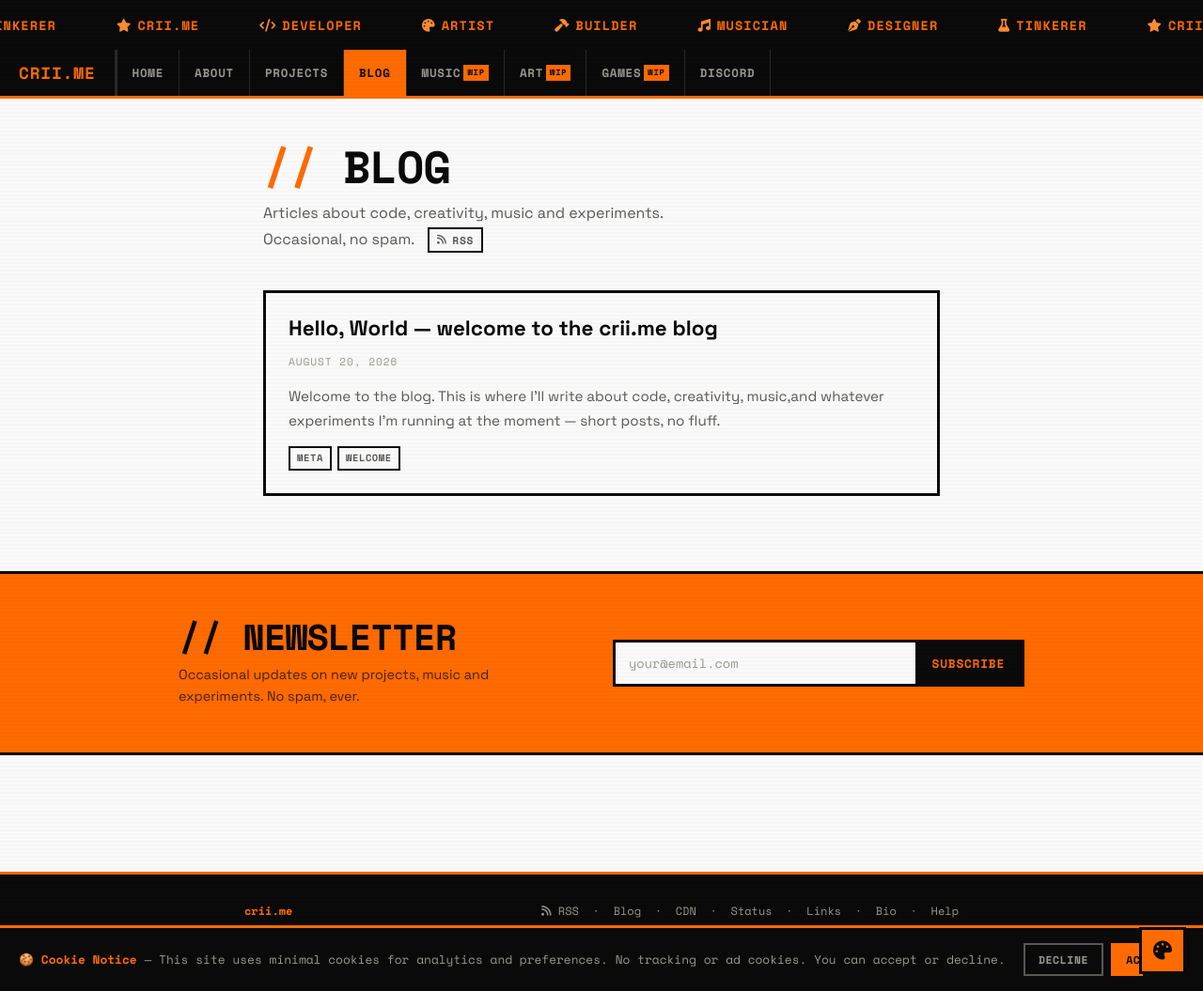
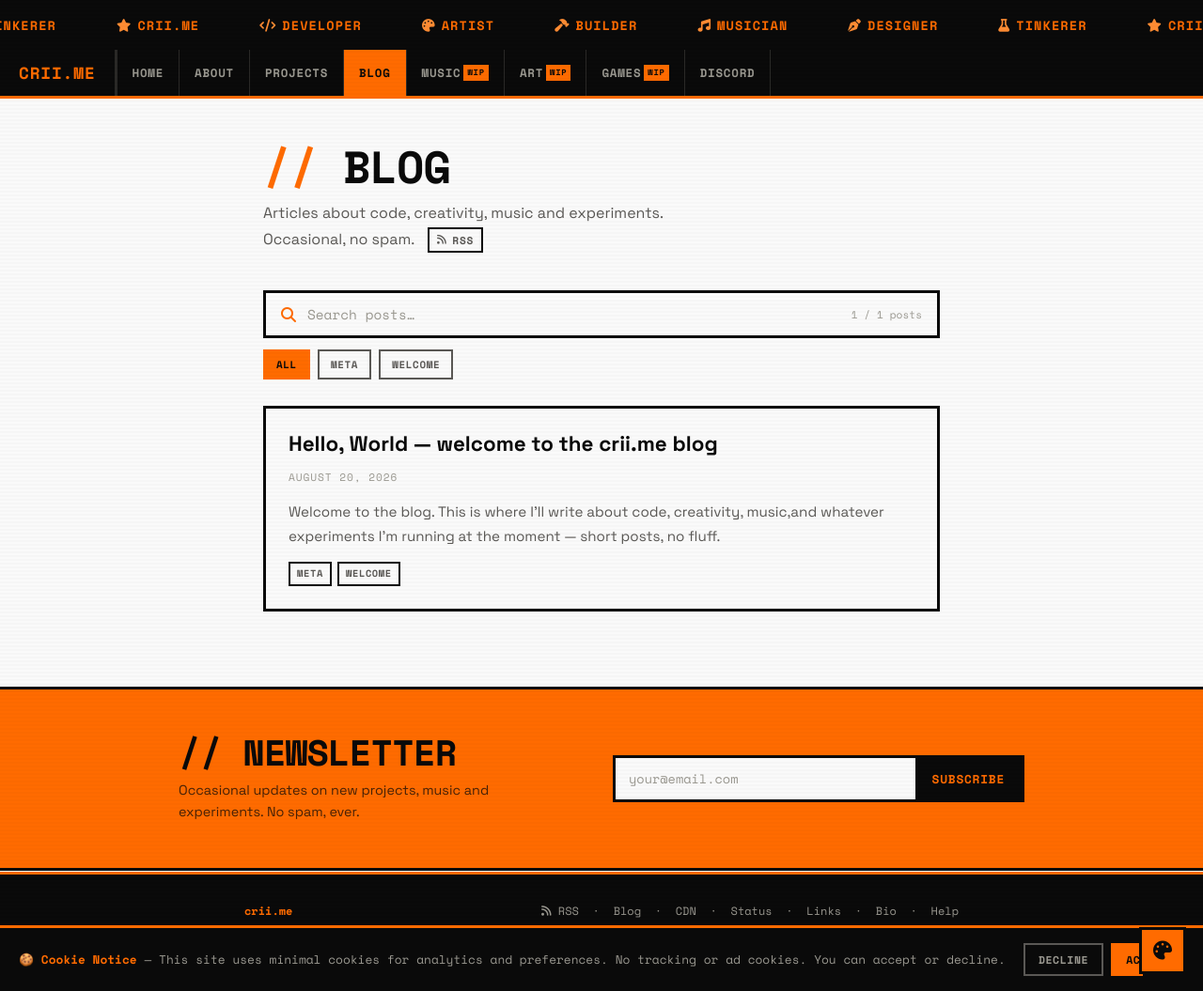
Before and after one commit to giocolieredev/the-blog, a Jekyll site: the page built from index.html, in a window 1280 px wide and 1055 px high. Shown: the whole window at 94% size. Built offline with Jekyll 4.4.1, drawn with Linux system fonts in a browser that asks for light colours.

Commit message:
Add search bar and tag filters to the blog post list
Client-side search across title, excerpt and tags with tag filter
chips (generated from the posts at build time). Search and filters
combine, with a live results count and a no-results message.

🤖 Generated with Codebuff
Co-Authored-By: Codebuff <noreply@codebuff.com>

```diff
--- a/assets/css/blog.css
+++ b/assets/css/blog.css
@@ -388,6 +388,79 @@ ul, ol { padding-left: 1.4em; }
   border: var(--border-sm);
   padding: 2px 7px;
   color: var(--gray-600);
+}
+
+/* ── Search & filters ── */
+.search-bar {
+  display: flex;
+  align-items: center;
+  gap: 12px;
+  border: var(--border);
+  background: var(--white);
+  padding: 12px 16px;
+  margin-bottom: 12px;
+}
+.search-bar i {
+  color: var(--orange);
+  font-size: 1rem;
+  flex-shrink: 0;
+}
+.search-input {
+  flex: 1;
+  min-width: 0;
+  background: none;
+  border: none;
+  outline: none;
+  font-family: var(--font-mono);
+  font-size: 0.9rem;
+  color: var(--black);
+}
+.search-input::placeholder { color: var(--gray-400); }
+.results-count {
+  font-family: var(--font-mono);
+  font-size: 0.7rem;
+  color: var(--gray-400);
+  white-space: nowrap;
+  flex-shrink: 0;
+}
+
+.filter-chips {
+  display: flex;
+  flex-wrap: wrap;
+  gap: 8px;
+  margin-bottom: 28px;
+}
+.filter-chip {
+  border: var(--border-sm);
+  border-color: var(--gray-600);
+  background: var(--white);
+  color: var(--gray-600);
+  font-family: var(--font-mono);
+  font-size: 0.68rem;
+  font-weight: 700;
+  text-transform: uppercase;
+  letter-spacing: 0.06em;
+  padding: 6px 12px;
+  cursor: pointer;
+  transition: background var(--speed), color var(--speed), border-color var(--speed);
+}
+.filter-chip:hover {
+  border-color: var(--orange);
+  color: var(--black);
+}
+.filter-chip.active {
+  background: var(--orange);
+  border-color: var(--orange);
+  color: var(--black);
+}
+
+.no-results {
+  font-family: var(--font-mono);
+  color: var(--gray-600);
+  border: var(--border-sm);
+  border-color: var(--gray-600);
+  padding: 20px;
+  text-align: center;
 }
 
 /* ══════════════════════════════════════════
--- a/index.html
+++ b/index.html
@@ -9,9 +9,23 @@ description: "Articles on development, creativity, music, art and experiments by
     <a class="rss-link" href="{{ '/feed.xml' | relative_url }}"><i class="fa-solid fa-rss"></i> RSS</a>
   </p>
 
+  <div class="search-bar">
+    <i class="fa-solid fa-magnifying-glass" aria-hidden="true"></i>
+    <input type="search" class="search-input" id="post-search" placeholder="Search posts…" aria-label="Search posts" autocomplete="off" />
+    <span class="results-count" id="results-count" aria-live="polite"></span>
+  </div>
+
+  <div class="filter-chips" id="filter-chips" role="group" aria-label="Filter by tag">
+    <button type="button" class="filter-chip active" data-filter="all">ALL</button>
+    {% assign alltags = "" %}
+    {% for post in site.posts %}{% for tag in post.tags %}{% assign alltags = alltags | append: tag | append: "," %}{% endfor %}{% endfor %}
+    {% assign alltags = alltags | split: "," | uniq | sort %}
+    {% for tag in alltags %}{% if tag != "" %}<button type="button" class="filter-chip" data-filter="{{ tag | downcase }}">{{ tag | upcase }}</button>{% endif %}{% endfor %}
+  </div>
+
   <div class="post-list">
     {% for post in site.posts %}
-    <article class="post-card">
+    <article class="post-card"{% if post.tags %} data-tags="{{ post.tags | join: ' ' | downcase }}"{% endif %}>
       <h2 class="post-card-title"><a href="{{ post.url | relative_url }}">{{ post.title }}</a></h2>
       <time datetime="{{ post.date | date: '%Y-%m-%d' }}">{{ post.date | date: '%B %-d, %Y' }}</time>
       <p class="post-card-excerpt">{{ post.excerpt | strip_html | strip_newlines }}</p>
@@ -21,7 +35,48 @@ description: "Articles on development, creativity, music, art and experiments by
     </article>
     {% endfor %}
   </div>
+
+  <p class="no-results" id="no-results" hidden>No posts match — try a different search or tag.</p>
 </main>
+
+<script>
+  /* Search & tag filters for the post list */
+  (function () {
+    var input = document.getElementById('post-search');
+    var chips = Array.prototype.slice.call(document.querySelectorAll('.filter-chip'));
+    var cards = Array.prototype.slice.call(document.querySelectorAll('.post-card'));
+    var count = document.getElementById('results-count');
+    var noResults = document.getElementById('no-results');
+    var activeTag = 'all';
+
+    function apply() {
+      var q = (input ? input.value : '').toLowerCase();
+      var terms = q.split(/\s+/).filter(function (w) { return w.length; });
+      var shown = 0;
+      cards.forEach(function (card) {
+        var tagOk = activeTag === 'all' || (card.dataset.tags || '').indexOf(activeTag) !== -1;
+        var hay = card.textContent.toLowerCase();
+        var qOk = terms.every(function (t) { return hay.indexOf(t) !== -1; });
+        var show = tagOk && qOk;
+        card.style.display = show ? '' : 'none';
+        if (show) shown++;
+      });
+      if (count) count.textContent = cards.length ? shown + ' / ' + cards.length + ' posts' : '';
+      if (noResults) noResults.hidden = !(cards.length && shown === 0);
+    }
+
+    if (input) input.addEventListener('input', apply);
+    chips.forEach(function (chip) {
+      chip.addEventListener('click', function () {
+        chips.forEach(function (c) { c.classList.remove('active'); });
+        chip.classList.add('active');
+        activeTag = chip.dataset.filter || 'all';
+        apply();
+      });
+    });
+    apply();
+  })();
+</script>
 
 <section class="newsletter" aria-label="Newsletter">
   <div class="newsletter-inner">
```
